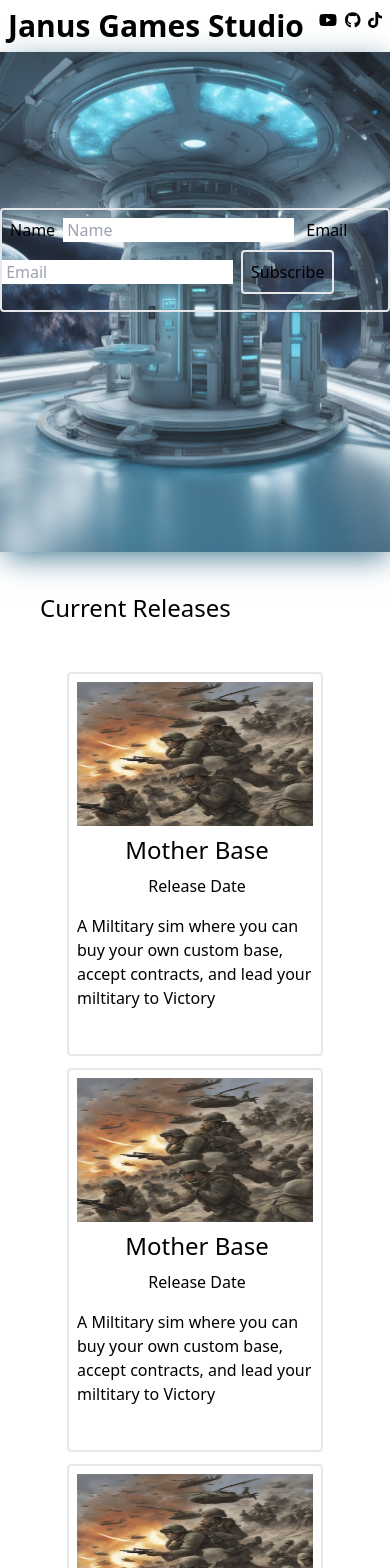
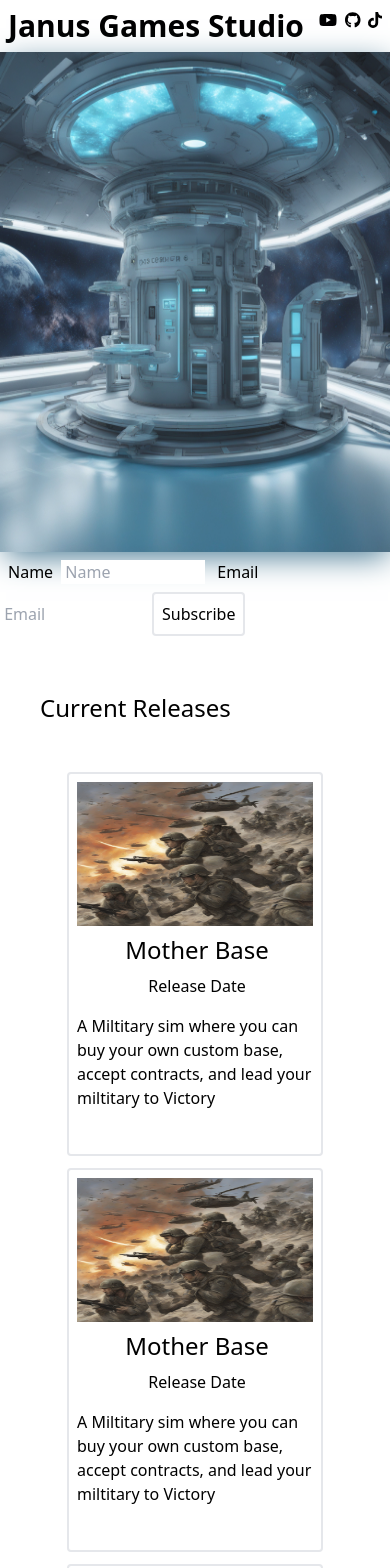
Before and after one commit to WilliamJPriest/JanusGames-Client, a React (Vite) app: page / in a window 390 px wide. Shown: the top 1568 px of the page. Built offline with nearby package versions, Linux system fonts and the light colour scheme.

Commit message:
fixish mobile size newsletter

```diff
--- a/src/components/currentReleases.tsx
+++ b/src/components/currentReleases.tsx
@@ -5,7 +5,7 @@ export default function currentReleases() {
     <>
    <h2 className='bold text-2xl p-10'>Current Releases</h2>
    {/* red underline */}
-   <section className='flex justify-center align-center grid grid-cols-1 mx-auto pt-2 md:grid md:grid-cols-3 gap-3 w-max'>
+   <section className='flex justify-center align-center flex-col mx-auto pt-2 md:grid md:grid-cols-3 gap-3 w-max'>
         <article className='w-64 h-96 flex border-2 rounded flex-col'>
           <img className="p-2 2 h-40" src="military-placeholder.jpg" alt="motherbase splash screen" />
             <div className='w-64 h-48 flex text-center flex-col '>
--- a/src/components/hero.tsx
+++ b/src/components/hero.tsx
@@ -58,14 +58,16 @@ export default function hero() {
 
             </article>
             <ToastContainer/>
-            <article className="absolute lg:left-[25%] lg:bottom-[24%] lg:bg-white lg:bg-opacity-50 bottom-[48%] flex flex-row py-2 border-2 rounded gap-2">
-                <form className="">
-                    <label className="p-2" htmlFor="name"> Name</label>
-                    <input type="text" value={name} onChange={ e => handleNameChange(e)} id="name" placeholder=' Name'/>
-                    <label className="p-2" htmlFor="email"> Email</label>
-                    <input type="text"  value={email} onChange={ e => handleEmailChange(e)} id="email" placeholder=' Email'/>
-                    <button className="p-2 m-2 border-2 rounded" onClick={subBTN}> Subscribe</button>
-                </form>
+            <article className="lg:absolute lg:left-[25%] lg:bottom-[24%] md:bg-white lg:bg-opacity-50 bottom-[48%] flex flex-row py-2 md:border-2 border-black-2 rounded gap-2">
+                <div className="flex flex-col md:flex-row">
+                  <form >
+                      <label className="p-2" htmlFor="name"> Name</label>
+                      <input className="w-36" type="text" value={name} onChange={ e => handleNameChange(e)} id="name" placeholder=' Name'/>
+                      <label className="p-2" htmlFor="email"> Email</label>
+                      <input className="w-36" type="text"  value={email} onChange={ e => handleEmailChange(e)} id="email" placeholder=' Email'/>
+                      <button className="p-2 m-2 border-2 rounded" onClick={subBTN}> Subscribe</button>
+                  </form>
+                </div>
             </article>
         </section>
     </>
```
